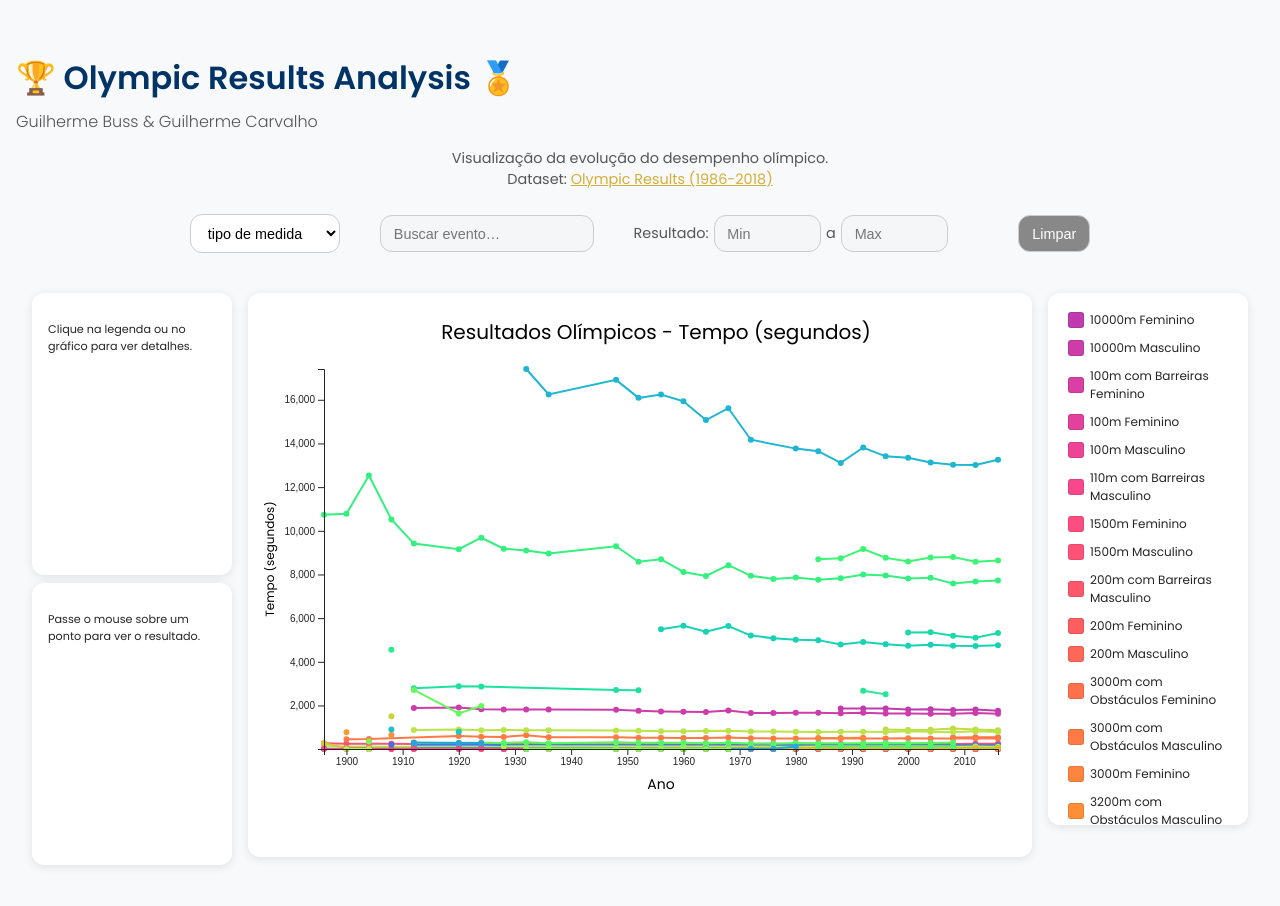
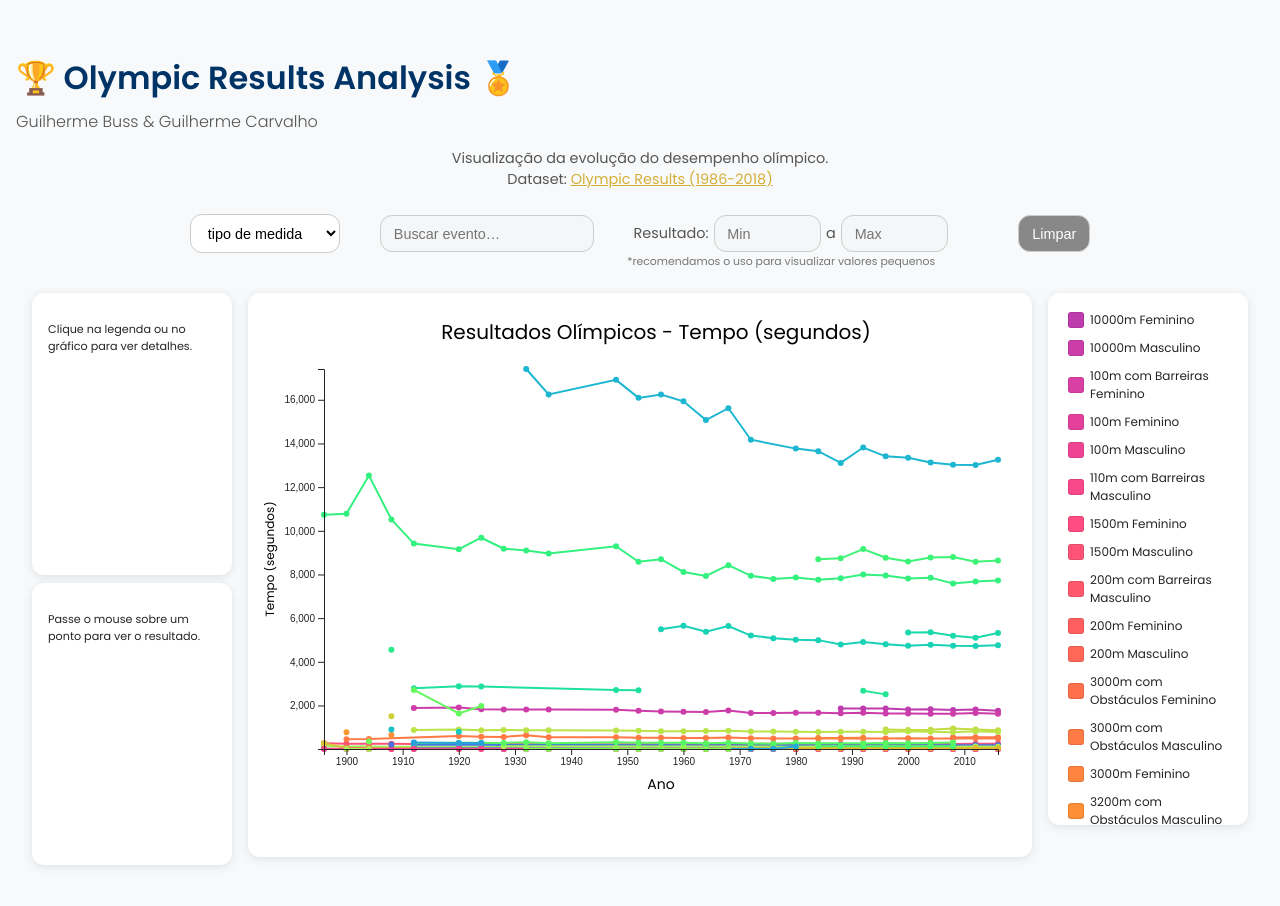
Before and after one commit to FGV-VIS-2025/tarefa-4-analise_de_resultados-olimpiadas, a SvelteKit app: page / in a window 1280 px wide. Shown: the top 906 px of the page. Built offline with nearby package versions, Linux system fonts and the light colour scheme.

Commit message:
mudanças simples

```diff
--- a/src/components/Graph.svelte
+++ b/src/components/Graph.svelte
@@ -226,7 +226,7 @@
 				.attr('fill', 'none')
 				.attr('stroke', color(ev))
 				.attr('stroke-width', 2)
-				.style('opacity', activeEvent ? (ev === activeEvent ? 1 : 0.2) : 1)
+				.style('opacity', activeEvent ? (ev === activeEvent ? 1 : 0.05) : 1)
 				.attr('d', line)
 				.attr('stroke-dasharray', function() {
 					return this.getTotalLength();
@@ -249,7 +249,7 @@
 				.attr('fill', color(ev))
 				.attr('stroke', color(ev))
 				.attr('stroke-width', 2)
-				.style('opacity', activeEvent ? (ev === activeEvent ? 1 : 0.2) : 1)
+				.style('opacity', activeEvent ? (ev === activeEvent ? 1 : 0.05) : 1)
 				.style('cursor', 'pointer')
 				.on('mouseenter', function(_, d) {
 					d3.select(this)
--- a/src/routes/+page.svelte
+++ b/src/routes/+page.svelte
@@ -84,6 +84,9 @@
 			</div>
 		</div>
 	</div>
+	<span id="guide">
+		*recomendamos o uso para visualizar valores pequenos
+	</span>
 
 	{#key graphKey}
 		<Graph
@@ -202,4 +205,16 @@
 .controls button:not(:disabled):hover {
 	background: #00264d;
 }
+
+
+#guide {
+	position: absolute;
+	left: 49%;
+	height: 10px;
+	top: 254px;
+	display: block;
+	font-size: 0.68rem;
+	color: #777;
+}
+
 </style>
```
